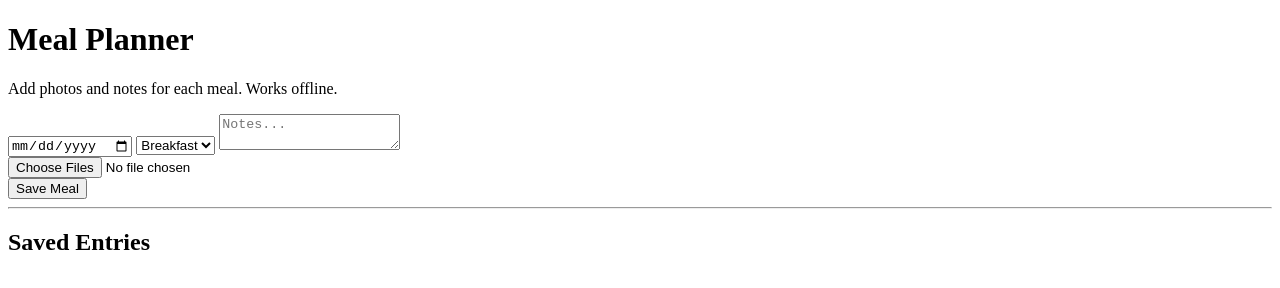
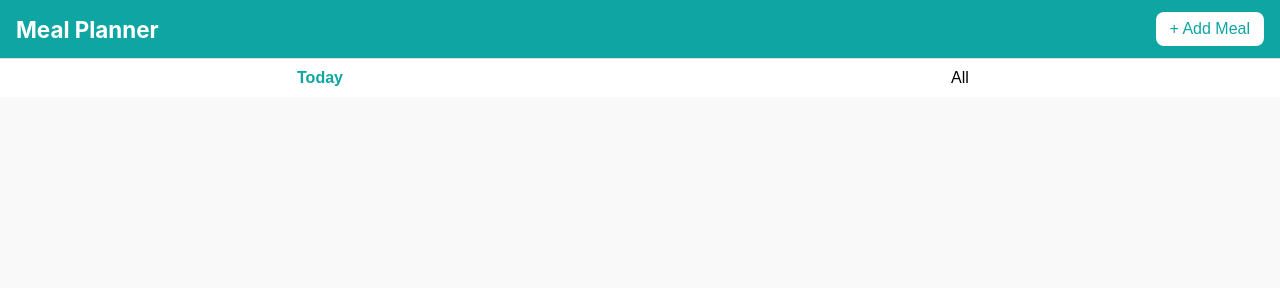
Before and after one commit to ggkthnx/me, a plain HTML site: page index.html in a window 1280 px wide. Drawn offline with Linux system fonts and the light colour scheme.

Commit message:
Add files via upload

```diff
--- a/db.js
+++ b/db.js
@@ -1,2 +1 @@
-// db.js placeholder
-// Insert IndexedDB wrapper code from the answer here.
+/* db.js placeholder - insert full IndexedDB wrapper from previous answer */
--- a/index.html
+++ b/index.html
@@ -1,16 +1,34 @@
 <!DOCTYPE html>
-<html>
+<html lang="en">
 <head>
 <meta charset="utf-8">
 <meta name="viewport" content="width=device-width,initial-scale=1.0">
 <title>Meal Planner PWA</title>
+<link rel="stylesheet" href="/style.css">
 <link rel="manifest" href="/manifest.json">
 <meta name="theme-color" content="#ffffff">
 <link rel="icon" href="/icon-192.png">
 </head>
 <body>
+<header>
   <h1>Meal Planner</h1>
-  <p>Add photos and notes for each meal. Works offline.</p>
+  <button id="addMealBtn">+ Add Meal</button>
+</header>
+
+<nav>
+  <button class="tabBtn active" data-tab="today">Today</button>
+  <button class="tabBtn" data-tab="all">All</button>
+</nav>
+
+<main>
+  <div id="entries"></div>
+</main>
+
+<!-- Add Meal Modal -->
+<div id="addModal" class="modal">
+  <div class="modal-content">
+    <span class="close">&times;</span>
+    <h2>Add Meal</h2>
     <input type="date" id="dateInput">
     <select id="mealSelect">
       <option value="breakfast">Breakfast</option>
@@ -18,12 +36,12 @@
       <option value="dinner">Dinner</option>
       <option value="snack">Snack</option>
     </select>
-  <textarea id="noteInput" placeholder="Notes..."></textarea><br>
-  <input type="file" id="fileInput" multiple accept="image/*"><br>
+    <textarea id="noteInput" placeholder="Notes..."></textarea>
+    <input type="file" id="fileInput" multiple accept="image/*">
     <button id="saveBtn">Save Meal</button>
-  <hr>
-  <h2>Saved Entries</h2>
-  <div id="entries"></div>
+  </div>
+</div>
+
 <script src="/db.js"></script>
 <script src="/main.js"></script>
 </body>
--- a/main.js
+++ b/main.js
@@ -1,7 +1,15 @@
-if('serviceWorker' in navigator){
-  navigator.serviceWorker.register('/sw.js');
-}
-
-document.getElementById('saveBtn').addEventListener('click', async () => {
-  alert('Would save files & note to IndexedDB here.');
-});
+if('serviceWorker' in navigator){navigator.serviceWorker.register('/sw.js');}
+const addModal=document.getElementById('addModal');
+const addBtn=document.getElementById('addMealBtn');
+const closeBtn=addModal.querySelector('.close');
+const saveBtn=document.getElementById('saveBtn');
+const entriesDiv=document.getElementById('entries');
+const tabBtns=document.querySelectorAll('.tabBtn');
+addBtn.onclick=()=>addModal.style.display='block';
+closeBtn.onclick=()=>addModal.style.display='none';
+window.onclick=e=>{if(e.target==addModal)addModal.style.display='none';};
+tabBtns.forEach(btn=>btn.onclick=()=>{tabBtns.forEach(b=>b.classList.remove('active'));btn.classList.add('active');renderEntries();});
+async function renderEntries(){entriesDiv.innerHTML='';const all=await getAllEntries();const tab=document.querySelector('.tabBtn.active').dataset.tab;const todayStr=new Date().toISOString().slice(0,10);const filtered=tab=='today'?all.filter(e=>e.date==todayStr):all;for(const e of filtered){const div=document.createElement('div');div.className='entry-card';let img=document.createElement('img');if(e.blobIds?.length){const blob=await getBlob(e.blobIds[0]);img.src=URL.createObjectURL(blob);img.onload=()=>URL.revokeObjectURL(img.src);}else{img.src='/icon-192.png';}const info=document.createElement('div');info.className='info';info.innerHTML=`<p><strong>${e.meal}</strong> - ${e.date}</p><p>${e.note}</p>`;div.appendChild(img);div.appendChild(info);entriesDiv.appendChild(div);}};
+saveBtn.onclick=async()=>{const date=document.getElementById('dateInput').value;const meal=document.getElementById('mealSelect').value;const note=document.getElementById('noteInput').value;const files=document.getElementById('fileInput').files;const blobIds=[];for(const f of files){const b=await compressImage(f);const id=await saveBlob(b);blobIds.push(id);}await saveEntry({id:'e_'+Date.now()+'_'+Math.random().toString(36).slice(2,6),date,meal,note,blobIds,createdAt:new Date().toISOString()});addModal.style.display='none';document.getElementById('noteInput').value='';document.getElementById('fileInput').value='';renderEntries();};
+async function compressImage(file){return file;} // placeholder, replace with real compressImage code from previous answer
+renderEntries();
--- /dev/null
+++ b/style.css
@@ -0,0 +1,16 @@
+body{margin:0;font-family:-apple-system,BlinkMacSystemFont,Segoe UI,Roboto,sans-serif;background:#f9f9f9;color:#111;}
+header{display:flex;justify-content:space-between;align-items:center;padding:12px 16px;background:#0ea5a2;color:white;}
+header h1{margin:0;font-size:1.4rem;}
+header button{padding:8px 14px;font-size:1rem;background:white;color:#0ea5a2;border:none;border-radius:8px;}
+nav{display:flex;justify-content:space-around;background:#fff;border-top:1px solid #ddd;}
+nav button{flex:1;padding:10px;font-size:1rem;border:none;background:none;}
+nav button.active{color:#0ea5a2;font-weight:bold;}
+main{padding:12px;}
+.entry-card{display:flex;align-items:center;background:white;margin-bottom:10px;border-radius:12px;overflow:hidden;box-shadow:0 2px 6px rgba(0,0,0,0.08);}
+.entry-card img{width:64px;height:64px;object-fit:cover;margin-right:12px;}
+.entry-card .info{flex:1;}
+.entry-card .info p{margin:2px 0;font-size:0.9rem;}
+.modal{display:none;position:fixed;z-index:1000;left:0;top:0;width:100%;height:100%;overflow:auto;background:rgba(0,0,0,0.5);}
+.modal-content{background:white;margin:50px auto;padding:20px;border-radius:12px;max-width:320px;position:relative;}
+.modal-content .close{position:absolute;top:10px;right:12px;font-size:1.2rem;cursor:pointer;}
+.modal-content input, .modal-content select, .modal-content textarea, .modal-content button{width:100%;margin:6px 0;padding:8px;font-size:1rem;}
--- a/sw.js
+++ b/sw.js
@@ -1,2 +1 @@
-// sw.js placeholder
-// Insert service worker offline caching code from the answer here.
+/* sw.js placeholder - insert full service worker offline caching code */
```
Also changed, not shown: install.html (+2 -2 lines), manifest.json. Lines whose indentation alone changed are shown as unchanged.
